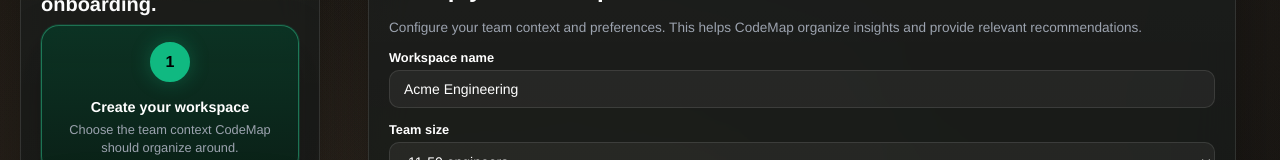
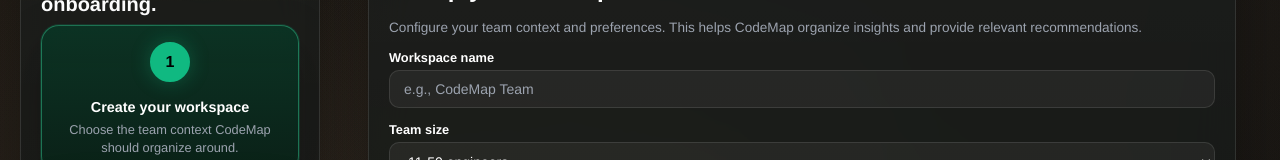
Before and after one commit to priyanshjhaa/CodeMap, a Next.js app in the folder apps/web/: page /onboarding/workspace in a window 1280 px wide. Shown: the part 154-314 px from the top of the page. Built offline with nearby package versions, Linux system fonts and the light colour scheme; no server answers; sample sign-in values are in the browser's storage.

Commit message:
fixed some workspace creation issue

```diff
--- a/apps/web/src/app/(onboarding)/onboarding/workspace/page.tsx
+++ b/apps/web/src/app/(onboarding)/onboarding/workspace/page.tsx
@@ -35,7 +35,7 @@
 
 export default function WorkspaceOnboardingPage() {
   const router = useRouter();
-  const [workspaceName, setWorkspaceName] = useState("Acme Engineering");
+  const [workspaceName, setWorkspaceName] = useState("");
   const [teamSize, setTeamSize] = useState("11-50");
   const [goal, setGoal] = useState("onboarding");
   const [pending, setPending] = useState(false);
@@ -86,7 +86,7 @@
             <input
               type="text"
               id="workspace-name"
-              placeholder="e.g., Acme Engineering"
+              placeholder="e.g., CodeMap Team"
               value={workspaceName}
               className="form-input"
               onChange={(event) => setWorkspaceName(event.target.value)}
```
